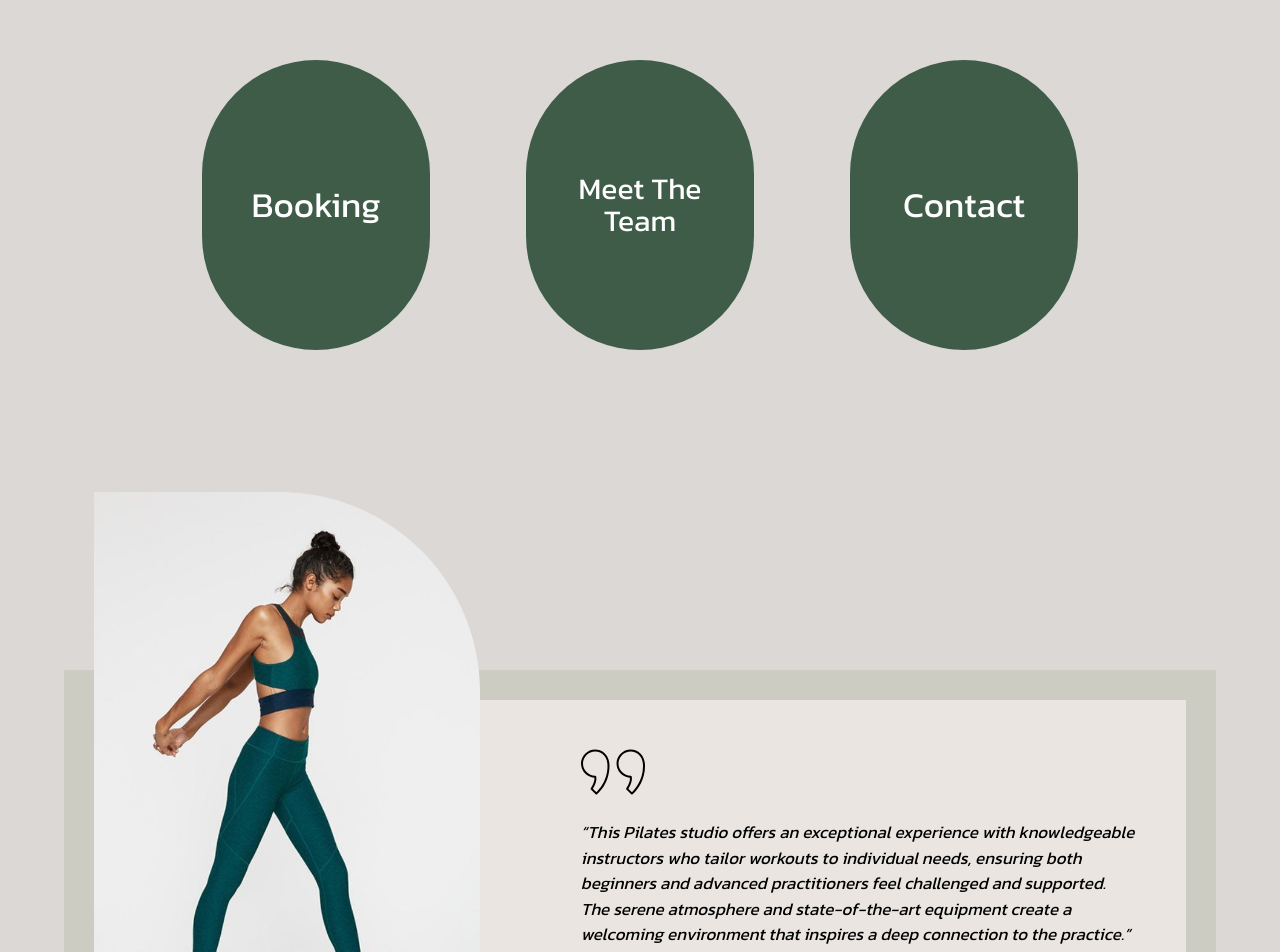
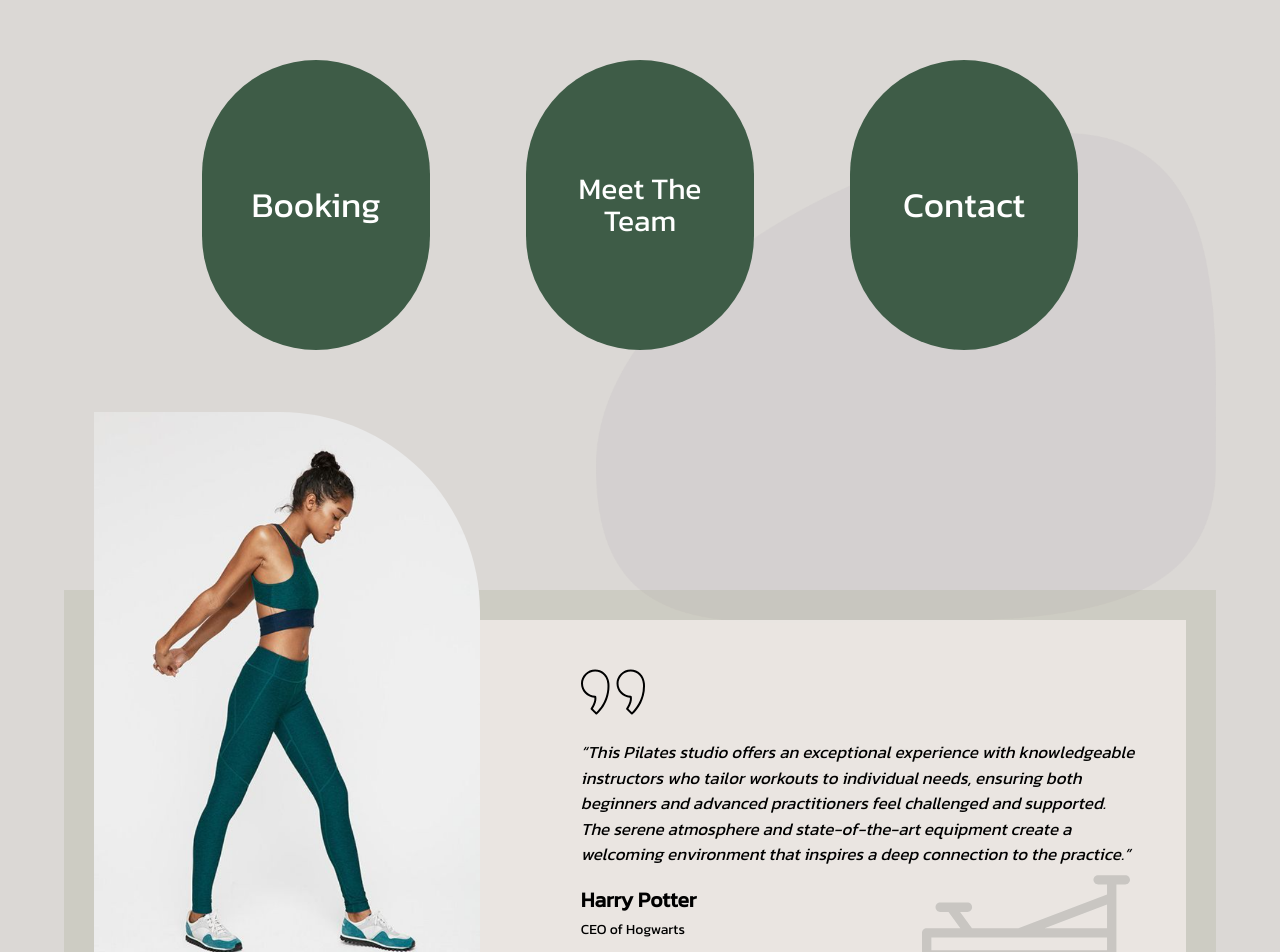
Before and after one commit to Carlie16604/Elevate, a React (Vite) app: page / in a window 1280 px wide. Shown: the part 820-1772 px from the top of the page. Built offline with nearby package versions, Linux system fonts and the light colour scheme.

Commit message:
bringing back the rocks

```diff
--- a/src/index.css
+++ b/src/index.css
@@ -538,10 +538,9 @@ ul:hover a:hover ~ a:before {
 .reviewsRock {
   display: flex;
   z-index: -1;
-  max-width: 1360px;
-  max-height: 1040px;
+  max-width: 810px;
+  max-height: 490px;
   position: absolute;
-  margin-top: 4rem;
 }
 
 .portals {
--- a/src/pages/Reviews.jsx
+++ b/src/pages/Reviews.jsx
@@ -26,12 +26,11 @@ const Reviews = () => {
 
     return (
             <>
-                <section id='reviws' className='mt-20'>
-                    <div className='rockContainer'>
-                        {/* <img className='reviewsRock' src={Rock} alt='Rock' /> */}
-                    </div>
+                <section id='reviws' className='my-20'>
                     <div className='container'>
                         <div className='flex flex-col relative '>
+                            <div className='rockContainer'>
+                            <img className='reviewsRock right-0 top-1/4' src={Rock} alt='Rock' />
                                 <div className='flex flex-row justify-center gap-32 relative'>
                                     <div className='portals'>
                                         <Link to='/Booking' onClick={ goTop }>
@@ -47,10 +46,11 @@ const Reviews = () => {
                                 </div>
                             </div>
                         </div>
-                </section>
-            <section className='mt-[10rem] mb-[4rem] mx-auto'>
+                    </div>
+                {/* </section> */}
+            <div className='mt-[15rem] mb-[4rem] mx-auto'>
                 <div className='container'>
-                    <div className='mt-[20rem] bg-[#94997833] p-[30px]'>
+                    <div className=' bg-[#94997833] p-[30px]'>
                         <div className='bg-[#eee9e6dd] overflow-x-clip w-full h-[23rem] relative'>
                             <img src={ReviewPhoto} alt='Pilates Woman' className='absolute bottom-0 z-20 h-[36rem] rounded-tr-[200px]'/>
                                 <div className='flex'>
@@ -60,6 +60,7 @@ const Reviews = () => {
                                             <h3 className='text-[#000] text-[21px] mb-1 font-bold'>Harry Potter</h3>
                                             <p className='text-[14px] font-medium text-[#000]'>CEO of Hogwarts</p>
                                             <img className='w-[13rem] mt-[10.5rem] right-[3.5rem] absolute brightness-90' src={Machine} alt='Pilates Machine'/>
+                                    </div>
                                 </div>
                         </div>
                     </div>
```
Lines whose indentation alone changed are shown as unchanged.
